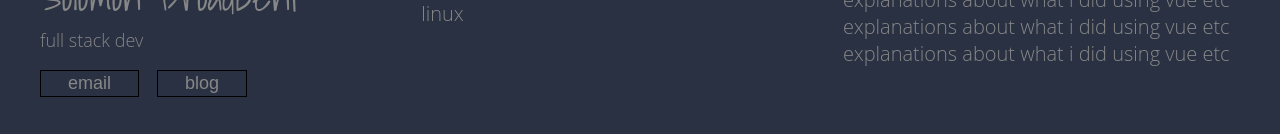
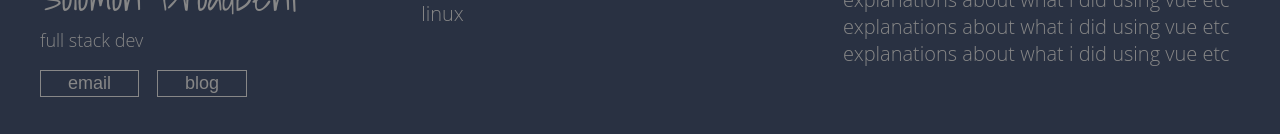
Before and after one commit to solomonbroadbent/personal-site, a Next.js app: page / in a window 1280 px wide. Shown: the part 663-797 px from the top of the page. Built offline with nearby package versions, Linux system fonts and the light colour scheme; grey boxes are pictures that could not be loaded.

Commit message:
fix button border colors on saf and ff

```diff
--- a/styles/Home.module.css
+++ b/styles/Home.module.css
@@ -131,6 +131,7 @@
 
 #footer .button {
 	background-color: transparent;
+	border-color: initial; /* fixes issue with border color on saf and ff */
 	border-style: solid;
 	border-width: 1px;
 	margin-top: var(--contact--font-size);
```
